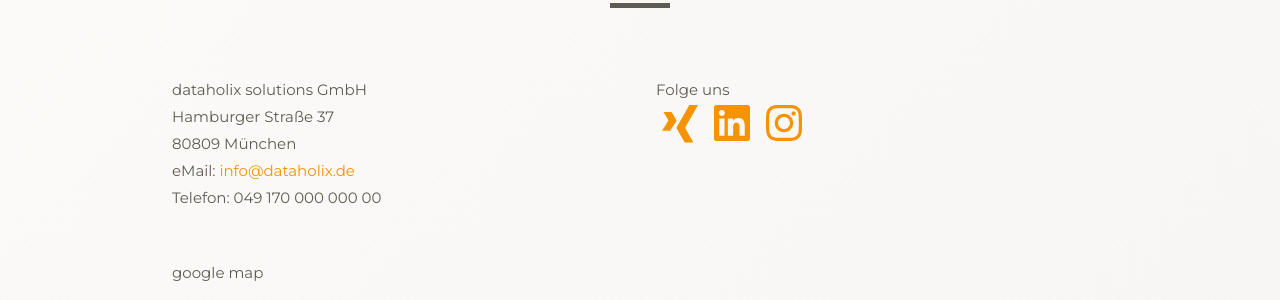
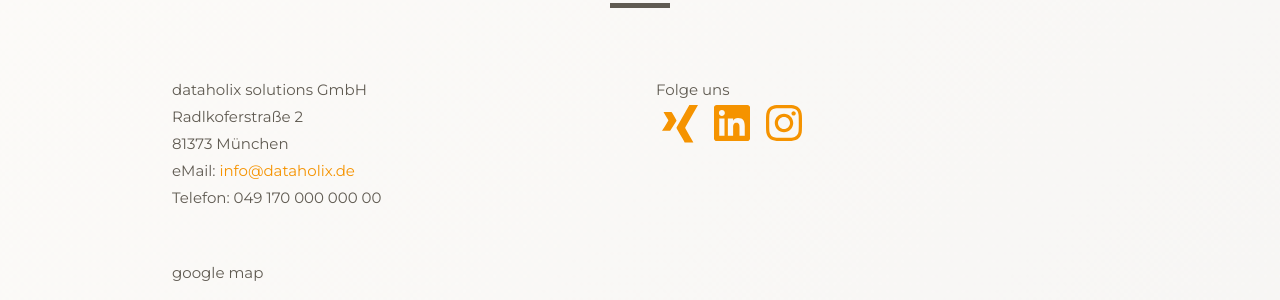
Before and after one commit to dataholix-melih-omay/dataholix-www, a Jekyll site: the page built from index.html, in a window 1280 px wide and 900 px high, scrolled down 6001 px. Shown: the part 327-627 px from the top of the window. Built offline with Jekyll 4.4.1, drawn with Linux system fonts in a browser that asks for light colours.

Commit message:
[Improved] - links for social media change adress

```diff
--- a/_includes/elements/contact.html
+++ b/_includes/elements/contact.html
@@ -1,8 +1,8 @@
 <div class="container-contact">
   <div>
     <p>dataholix solutions GmbH</p>
-    <p>Hamburger Straße 37</p>
-    <p>80809 München</p>
+    <p>Radlkoferstraße 2</p>
+    <p>81373 München</p>
     <p>eMail: <a href="mailto:info@dataholix.de"> info@dataholix.de</a></p>
     <p>Telefon: 049 170 000 000 00</p>
   </div>
@@ -12,8 +12,8 @@
     <div >
 
        <a href="https://www.xing.com/pages/dataholix-solutions-gmbh" target="_blank"><img class="follower"src="/dataholix-www/assets/images/svgs/xing.svg" alt="Xing"></a>
-       <a href="" target="_blank"></a><img class="follower"src="/dataholix-www/assets/images/svgs/linkedin.svg" alt="LinkedIn"></a>
-       <a href="" target="_blank"><img class="follower"src="/dataholix-www/assets/images/svgs/instagram.svg" alt="Instagram"></a>
+       <a href="https://www.linkedin.com/company/86163687/" target="_blank"></a><img class="follower"src="/dataholix-www/assets/images/svgs/linkedin.svg" alt="LinkedIn"></a>
+       <a href="https://instagram.com/dataholix_solutions?igshid=YmMyMTA2M2Y=" target="_blank"><img class="follower"src="/dataholix-www/assets/images/svgs/instagram.svg" alt="Instagram"></a>
 
     </div>
   </div>
--- a/_includes/impress.html
+++ b/_includes/impress.html
@@ -1,7 +1,7 @@
 <p><strong>Angaben gemäß § 5 TMG</strong></p>
 <p>dataholix solutions GmbH</p>
-<p>Hamburger Straße 37</p>
-<p>80809 München</p>
+<p>Radlkoferstraße 2</p>
+<p>81373 München</p>
 <p>Deutschland</p>
 <p><a>eMail: <a href="mailto:info@dataholix.de"> info@dataholix.de</a></p>
 <p>Handelsregister: HRB 273816</p>
```
